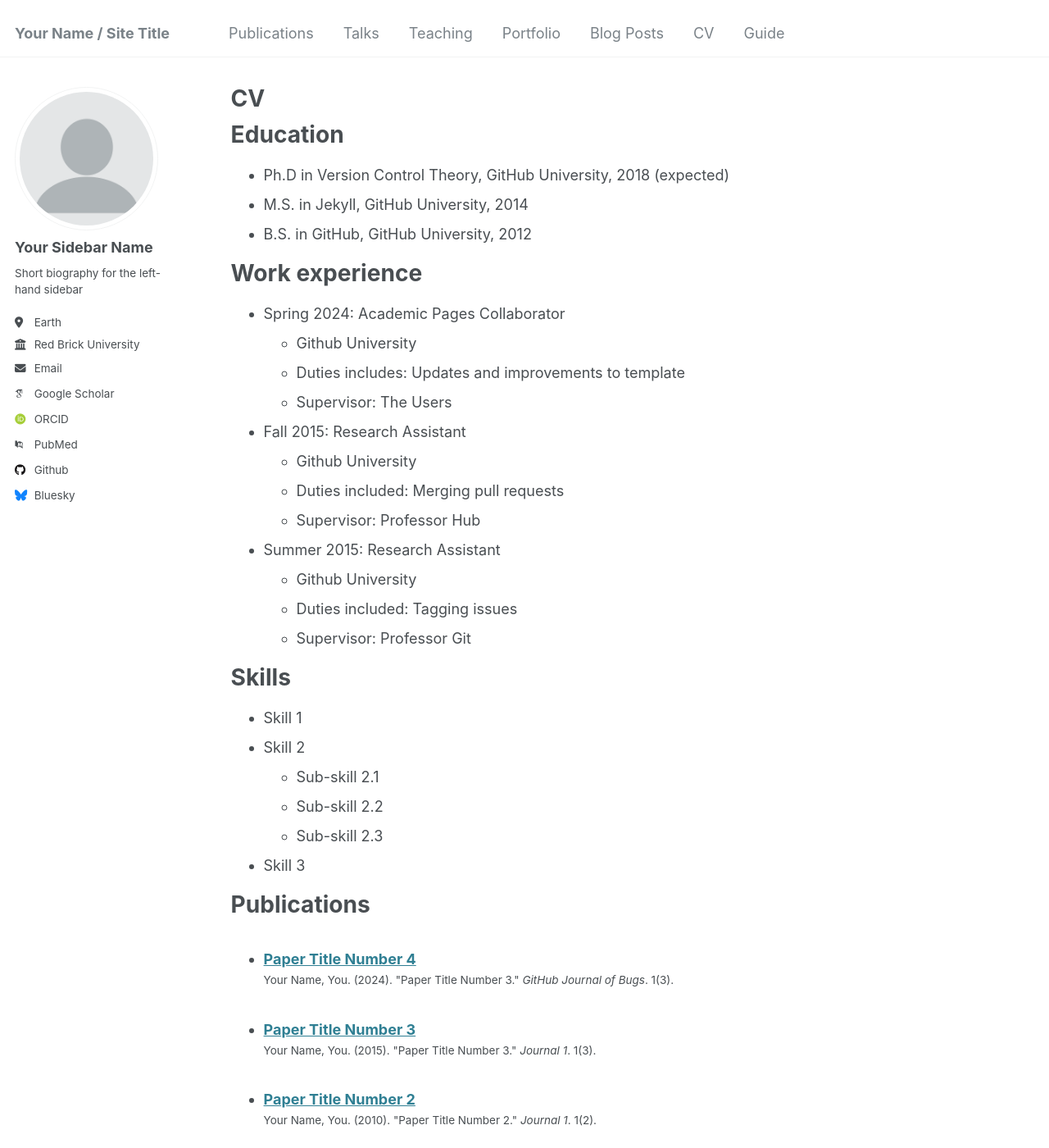
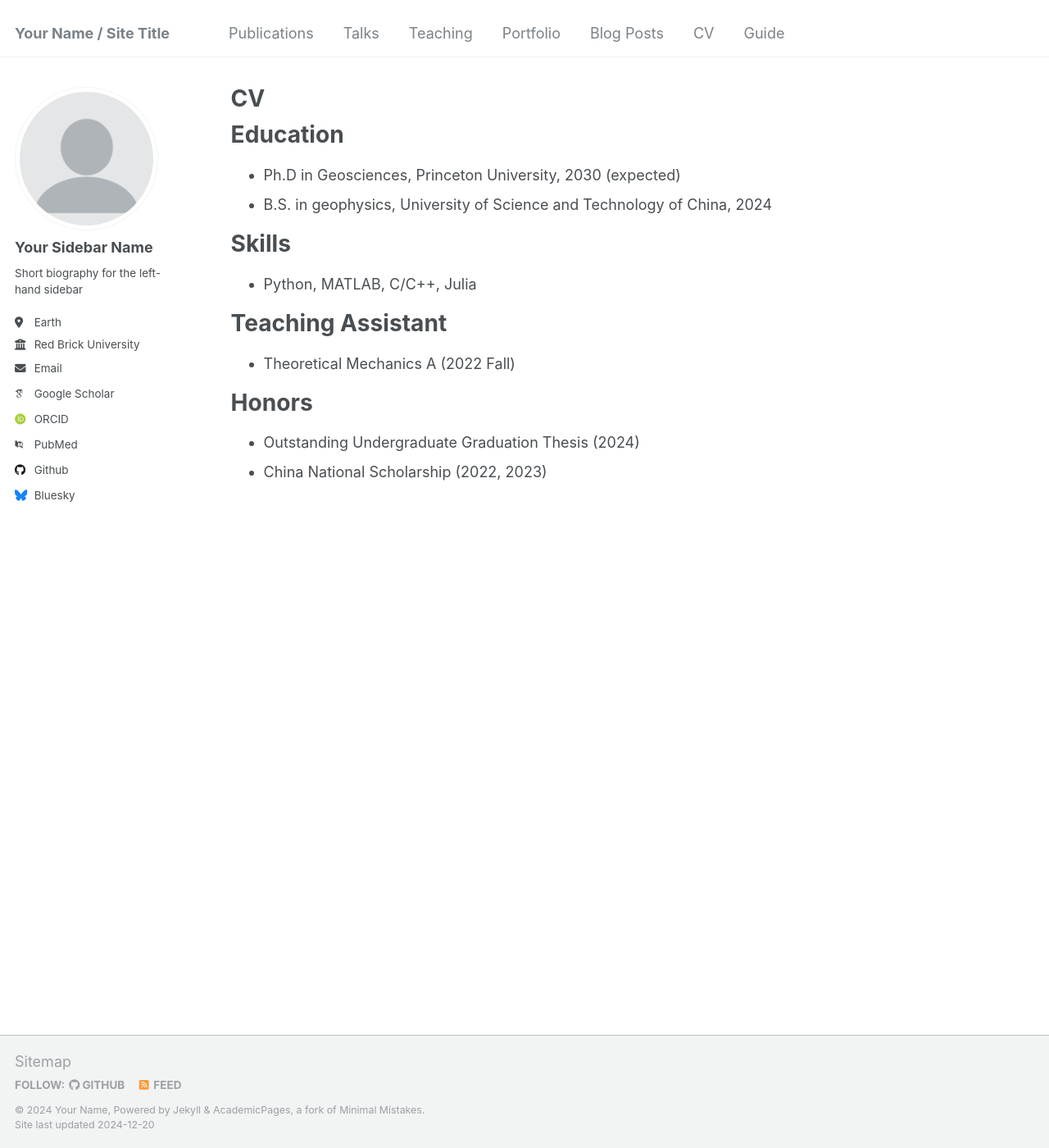
Before and after one commit to xialing2003/xialing2003.github.io, a Jekyll site: the page built from _pages/cv.md, in a window 1280 px wide and 1400 px high. Shown: the whole window at 82% size. Built offline with Jekyll 4.4.1, drawn with Linux system fonts in a browser that asks for light colours; some web fonts are replaced; some of the changed text lies outside the part shown.

Commit message:
Update cv.md

```diff
--- a/_pages/cv.md
+++ b/_pages/cv.md
@@ -11,54 +11,18 @@ redirect_from:
 
 Education
 ======
-* Ph.D in Version Control Theory, GitHub University, 2018 (expected)
-* M.S. in Jekyll, GitHub University, 2014
-* B.S. in GitHub, GitHub University, 2012
-
-Work experience
-======
-* Spring 2024: Academic Pages Collaborator
-  * Github University
-  * Duties includes: Updates and improvements to template
-  * Supervisor: The Users
-
-* Fall 2015: Research Assistant
-  * Github University
-  * Duties included: Merging pull requests
-  * Supervisor: Professor Hub
-
-* Summer 2015: Research Assistant
-  * Github University
-  * Duties included: Tagging issues
-  * Supervisor: Professor Git
+* Ph.D in Geosciences, Princeton University, 2030 (expected)
+* B.S. in geophysics, University of Science and Technology of China, 2024
 
 Skills
 ======
-* Skill 1
-* Skill 2
-  * Sub-skill 2.1
-  * Sub-skill 2.2
-  * Sub-skill 2.3
-* Skill 3
+* Python, MATLAB, C/C++, Julia
 
-Publications
+Teaching Assistant
 ======
-  <ul>{% for post in site.publications reversed %}
-    {% include archive-single-cv.html %}
-  {% endfor %}</ul>
+* Theoretical Mechanics A (2022 Fall)
 
-Talks
+Honors
 ======
-  <ul>{% for post in site.talks reversed %}
-    {% include archive-single-talk-cv.html  %}
-  {% endfor %}</ul>
-
-Teaching
-======
-  <ul>{% for post in site.teaching reversed %}
-    {% include archive-single-cv.html %}
-  {% endfor %}</ul>
-
-Service and leadership
-======
-* Currently signed in to 43 different slack teams
+* Outstanding Undergraduate Graduation Thesis (2024)
+* China National Scholarship (2022, 2023)
```
